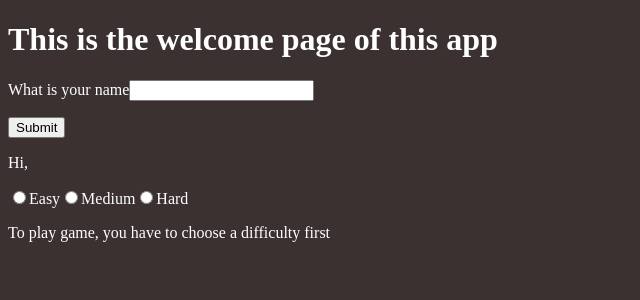
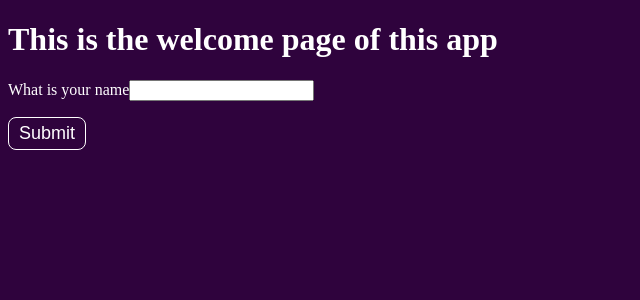
Before and after one commit to Godwin57/Memory-tester, a React (Vite) app: page / in a window 1280 px wide. Shown: the top 300 px of the page, without its empty margins (0-640 px from the left). Built offline with nearby package versions, Linux system fonts and the light colour scheme.

Commit message:
Created a router component to add routing to the application. Not done with it yet.

```diff
--- a/src/App.css
+++ b/src/App.css
@@ -1,4 +1,17 @@
 body{
-  background: #3b3131;
+  background: rgb(47, 3, 61);
   color: white;
 }
+
+.Welcome button{
+  background: transparent;
+  padding: 5px 10px;
+  border-radius: 8px;
+  border: 1px solid white;
+}
+
+.Welcome a{
+  color: white;
+  text-decoration: none;
+  font-size: 18px;
+}
--- a/src/App.jsx
+++ b/src/App.jsx
@@ -14,9 +14,9 @@ function App() {
     return (
         <>
             <WelcomePage name={name} setName={setName}/>
-            <SelectDifficulty difficulty={difficulty} name={name} setDifficulty={setDifficulty}/>
+            {/* <SelectDifficulty difficulty={difficulty} name={name} setDifficulty={setDifficulty}/>
             <DisplayGame animalEmojis={animalEmojis} score={score} setScore={setScore}
-                highScore={highScore} setHighScore={setHighScore} difficulty={difficulty}/>
+                highScore={highScore} setHighScore={setHighScore} difficulty={difficulty}/> */}
         </>
     );
 }
--- /dev/null
+++ b/src/components/ErrorPage.jsx
@@ -0,0 +1,23 @@
+import { Link } from "react-router-dom";
+
+function ErrorPage() {
+    const styles = {
+        "background" : "rgb(47, 3, 61)",
+        "display": "flex",
+        "justifyContent" :"center",
+        "alignItems" : "center",
+        "height": "100vh",
+        "width":"100vw",
+        "fontSize": "23px",
+        "flexDirection" : "column"
+    }
+
+    return (
+        <div style={styles}>
+            <p>The page you're looking for doesn't exist pal.</p>
+            <Link to='/' style={{"color" : "lightGray"}}>Take this shortcut to go back Home instead</Link>
+        </div>
+    );
+}
+
+export default ErrorPage;
--- /dev/null
+++ b/src/components/Router.jsx
@@ -0,0 +1,37 @@
+import { createBrowserRouter, RouterProvider } from "react-router-dom";
+import App from "../App";
+import WelcomePage from "./WelcomePage";
+import DisplayGame from "./DisplayGame";
+import SelectDifficulty from "./SelectDifficulty";
+import ErrorPage from "./ErrorPage";
+
+function Router() {
+    const router = createBrowserRouter([
+        {
+            path: '/',
+            element: <App />,
+            errorElement: <ErrorPage />
+        },
+
+        {
+            path: 'welcome',
+            element: <WelcomePage />
+        },
+
+        {
+            path: 'displayGame',
+            element: <DisplayGame />
+        },
+
+        {
+            path: 'selectDifficulty',
+            element: <SelectDifficulty />
+        }
+    ])
+
+    return (
+        <RouterProvider router={router} />
+    );
+}
+
+export default Router;
--- a/src/components/WelcomePage.jsx
+++ b/src/components/WelcomePage.jsx
@@ -1,21 +1,25 @@
+import { Link } from "react-router-dom";
+
 function WelcomePage({name, setName}) {
-    const handleClick = () => {
+
+    const handleClick = (e) => {
         if (!name) {
+            e.preventDefault();
             alert("Please enter your name");
             return;
         }
     }
 
     return (
-        <>
+        <div className="Welcome">
             <h1>This is the welcome page of this app</h1>
 
             <p>What is your name
                 <input type="text" value={name} onChange={e => setName(e.target.value)} />
             </p>
             {/* This button should contain a link. It'd be implemented when I learn routing */}
-            <button onClick={() => handleClick()}>Submit</button>
-        </>
+            <button onClick={(e) => handleClick(e)}><Link to="selectDifficulty">Submit</Link></button>
+        </div>
     );
 }
 
--- a/src/main.jsx
+++ b/src/main.jsx
@@ -1,9 +1,9 @@
 import React from 'react'
 import ReactDOM from 'react-dom/client'
-import App from './App.jsx'
+import Router from './components/Router.jsx'
 
 ReactDOM.createRoot(document.getElementById('root')).render(
   <React.StrictMode>
-    <App />
+    <Router />
   </React.StrictMode>,
 )
```
